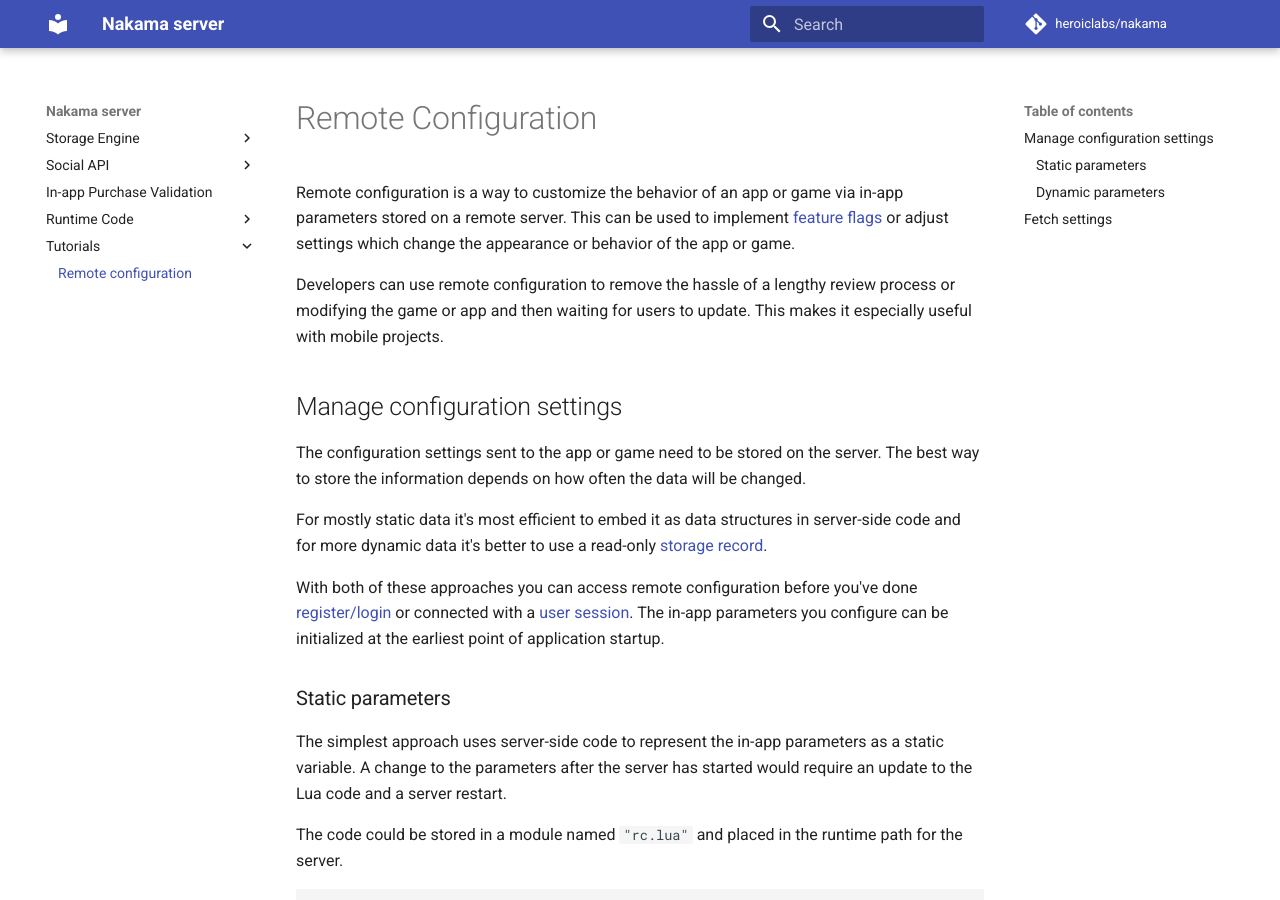
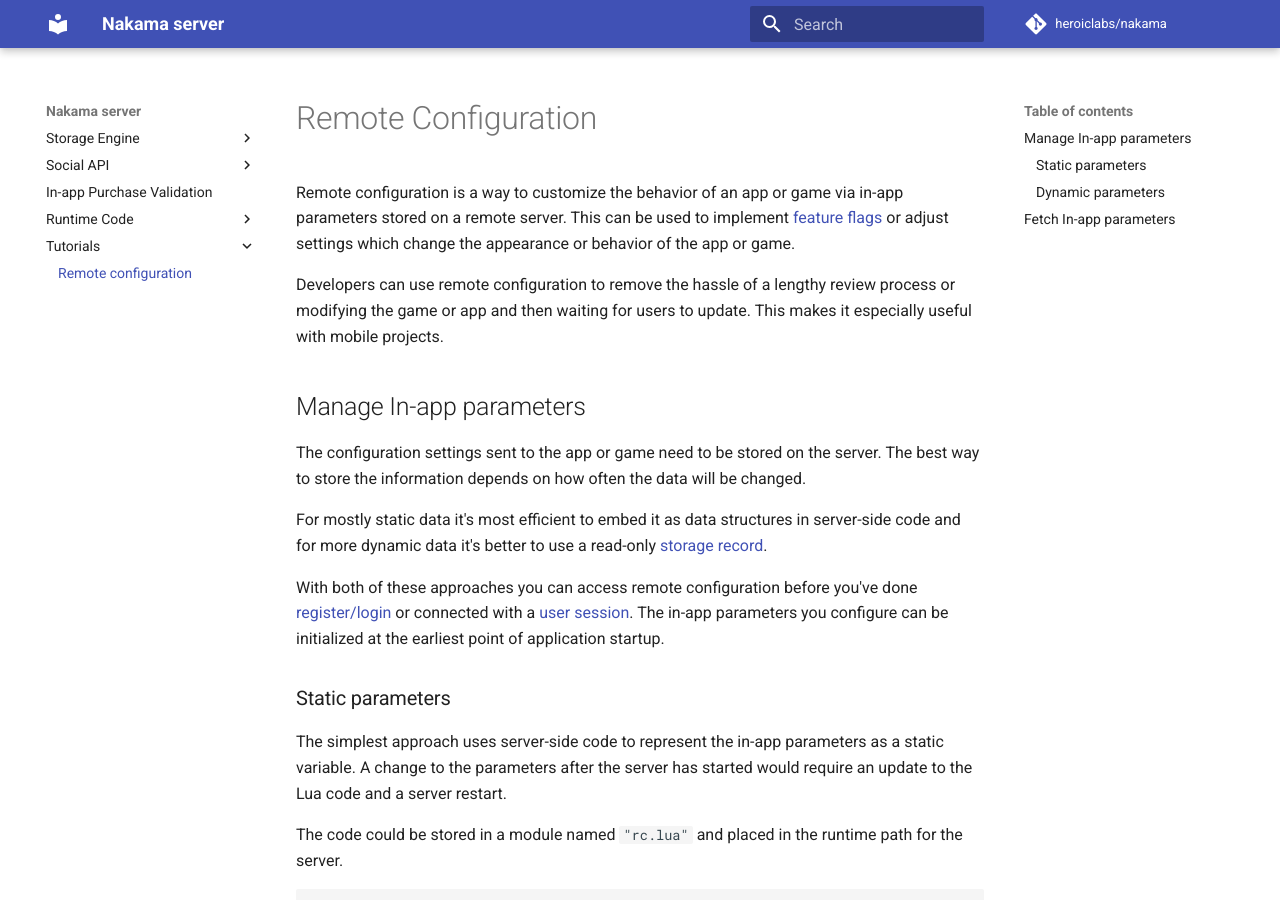
Before and after one commit to heroiclabs/nakama-docs, an MkDocs documentation site: the page built from docs/tutorials/remote-configuration.md, in a window 1280 px wide and 900 px high. Built offline with MkDocs 1.6.1 and Material for MkDocs 9.7.7, drawn with Linux system fonts in a browser that asks for light colours; comment, search, counter and statistics services are not loaded; old or Windows-style settings are respelled for this version of MkDocs; some of the changed text lies outside the part shown.

Commit message:
Update headings.

````diff
--- a/docs/tutorials/remote-configuration.md
+++ b/docs/tutorials/remote-configuration.md
@@ -4,7 +4,7 @@
 
 Developers can use remote configuration to remove the hassle of a lengthy review process or modifying the game or app and then waiting for users to update. This makes it especially useful with mobile projects.
 
-## Manage configuration settings
+## Manage In-app parameters
 
 The configuration settings sent to the app or game need to be stored on the server. The best way to store the information depends on how often the data will be changed.
 
@@ -76,7 +76,7 @@
 nk.register_http(remote_configuration, "rc")
 ```
 
-## Fetch settings
+## Fetch In-app parameters
 
 With either approach used to manage configuration settings you can fetch the in-app parameters with a HTTP request.
 
````
